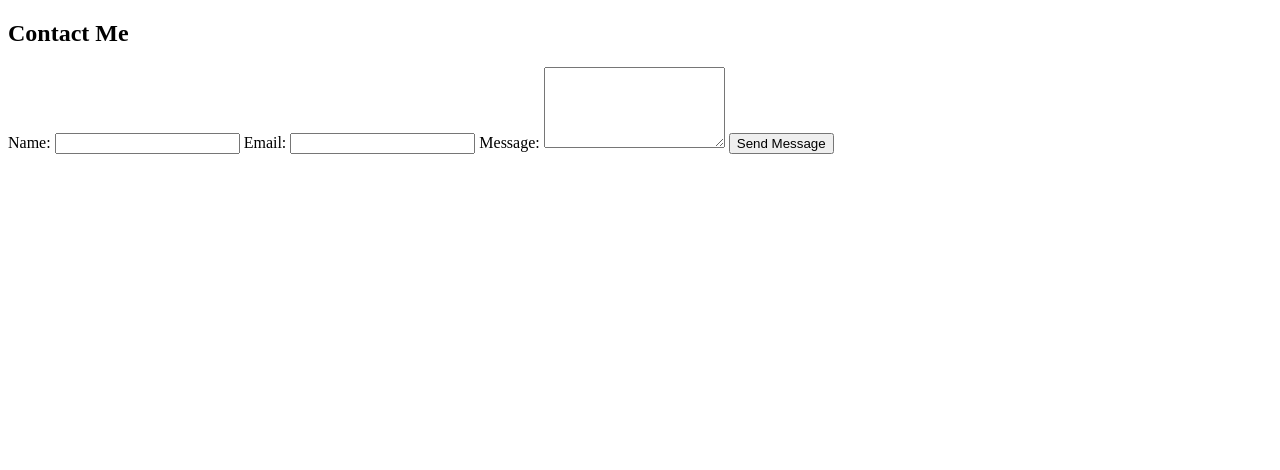
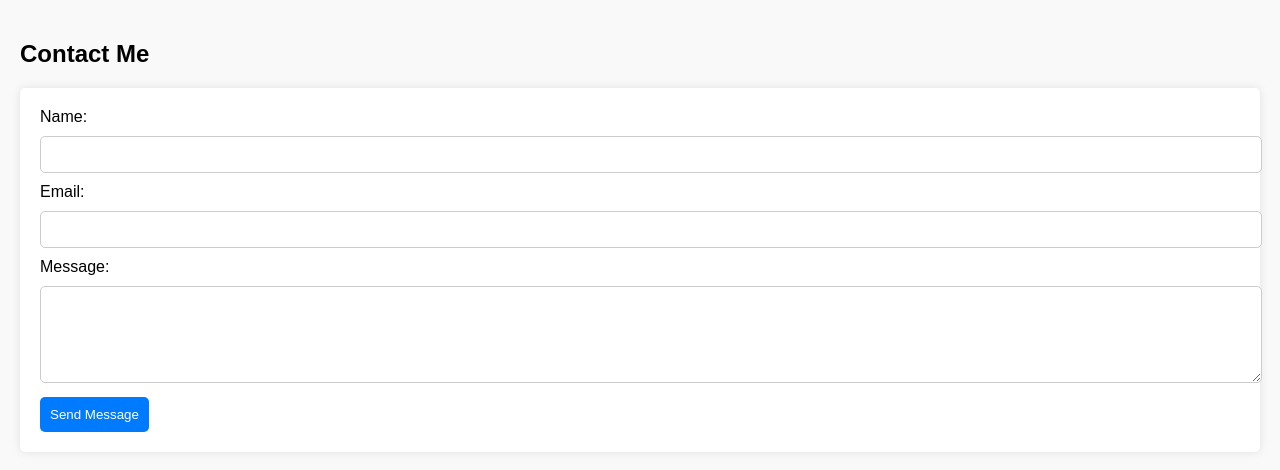
Before and after one commit to fakharaltaf/myportfolio, a plain HTML site: page contact-me.html in a window 1280 px wide. Drawn offline with Linux system fonts and the light colour scheme.

Commit message:
Update contact-me.html

```diff
--- a/contact-me.html
+++ b/contact-me.html
@@ -4,7 +4,7 @@
     <meta charset="UTF-8">
     <meta name="viewport" content="width=device-width, initial-scale=1.0">
     <title>Contact Form</title>
-    <link rel="stylesheet" href="styles.css"> <!-- Link to CSS file -->
+    <link rel="stylesheet" href="style.css"> <!-- Link to CSS file -->
 </head>
 <body>
 
```
